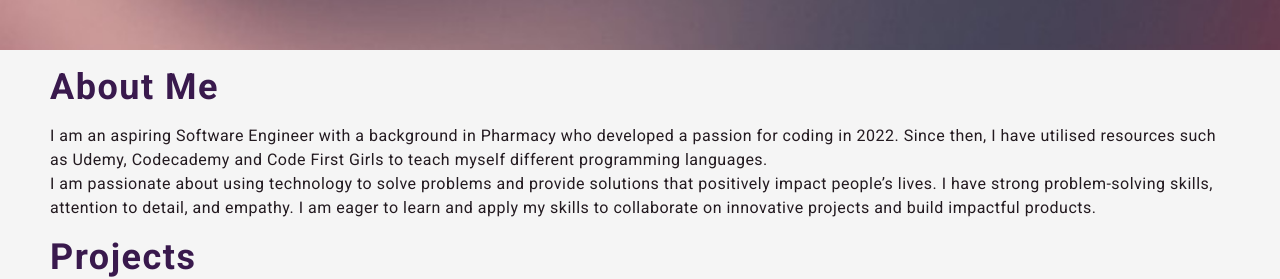
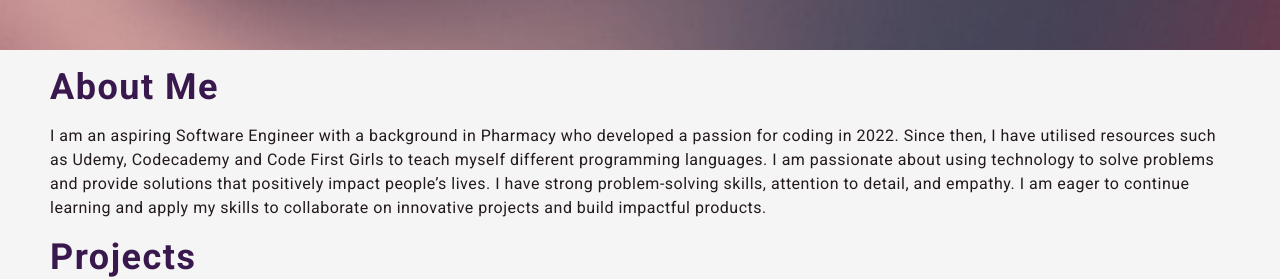
Before and after one commit to hannahncampbell/hannahncampbell.github.io, a plain HTML site: page index.html in a window 1280 px wide. Shown: the part 820-1099 px from the top of the page. Drawn offline with Linux system fonts and the light colour scheme; files whose address does not match are found by name.

Commit message:
Update index.html

```diff
--- a/index.html
+++ b/index.html
@@ -35,9 +35,7 @@
             <h2>About Me</h2>
             <div class="about-me">
                 <div class="about-me-section">
-                    <p>I am an aspiring Software Engineer with a background in Pharmacy who developed a passion for coding in 2022. Since then, I have utilised resources such as Udemy, Codecademy and Code First Girls to teach myself different programming languages.</p>
-                        <p>I am passionate about using technology to solve problems and provide solutions that positively impact people’s lives. I have strong problem-solving skills, attention to detail, and empathy. I am eager to learn and apply my skills to collaborate on innovative projects and build impactful products.
-                        </p>
+                    <p>I am an aspiring Software Engineer with a background in Pharmacy who developed a passion for coding in 2022. Since then, I have utilised resources such as Udemy, Codecademy and Code First Girls to teach myself different programming languages. I am passionate about using technology to solve problems and provide solutions that positively impact people’s lives. I have strong problem-solving skills, attention to detail, and empathy. I am eager to continue learning and apply my skills to collaborate on innovative projects and build impactful products.</p>
                 </div>
             </div>
 
```
